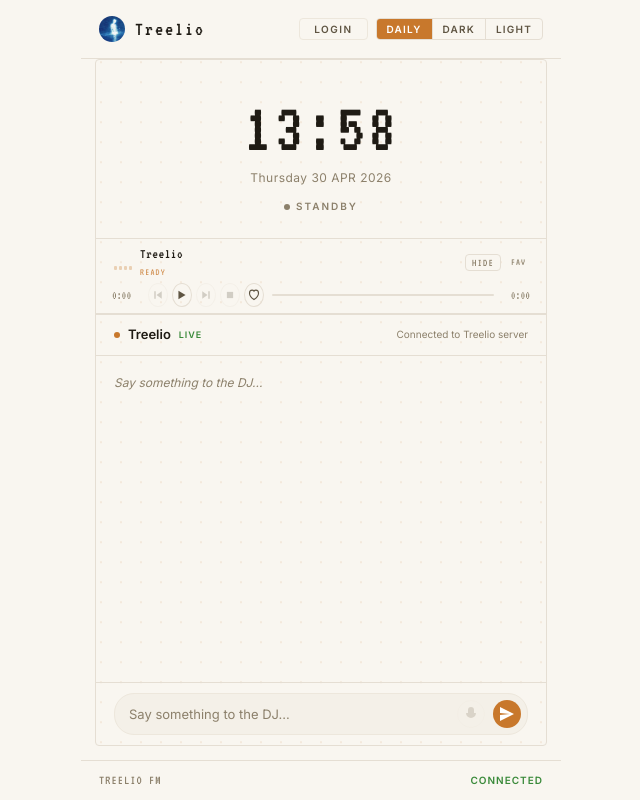
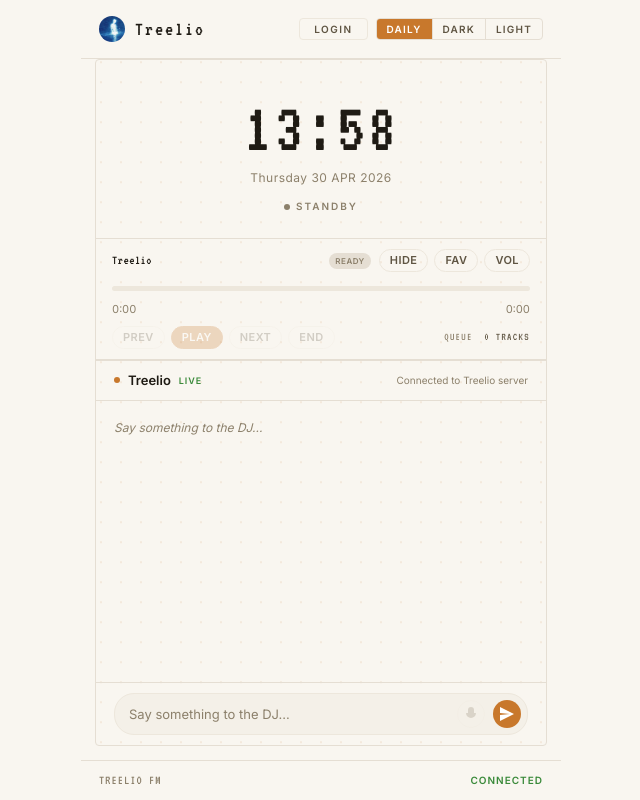
Before and after one commit to Tree005/Treelio, a React (Vite) app in the folder web/: page / in a window 1280 px wide. Shown: the whole page, without its empty margins (319-959 px from the left). Built offline with nearby package versions, Linux system fonts and the light colour scheme.

Commit message:
refactor: 重构播放器布局 - PLAY/PAUSE按钮替代STOP，时间移到进度条下方，缩小歌曲信息区域

```diff
--- a/web/src/components/Player.jsx
+++ b/web/src/components/Player.jsx
@@ -18,9 +18,10 @@ export default function Player({
   formatTime,
 }) {
   const progress = duration > 0 ? (currentTime / duration) * 100 : 0;
-  const [vol, setVol] = useState(80);
+  const [muted, setMuted] = useState(false);
   const songNameRef = useRef(null);
   const animKeyRef = useRef(0);
+  const progressBarRef = useRef(null);
 
   const queueLen = queue?.length || 0;
   const queuePos = queueIndex >= 0 ? queueIndex + 1 : 0;
@@ -48,99 +49,94 @@ export default function Player({
     seek(Math.max(0, Math.min(1, ratio)));
   }
 
-  function handleVolClick(e) {
-    const rect = e.currentTarget.getBoundingClientRect();
-    setVol(Math.max(0, Math.min(100, Math.round(((e.clientX - rect.left) / rect.width) * 100))));
+  function handleProgressDrag(e) {
+    const rect = progressBarRef.current?.getBoundingClientRect();
+    if (!rect) return;
+    const clientX = e.touches ? e.touches[0].clientX : e.clientX;
+    const ratio = (clientX - rect.left) / rect.width;
+    seek(Math.max(0, Math.min(1, ratio)));
   }
 
   return (
     <>
-      {/* 主行：频谱 + 歌曲信息 + 标签 */}
-      <div className="player__main-row">
-        {/* 左侧：频谱 */}
-        <div className={`player__wave ${playing ? '' : 'player__wave--idle'}`}>
-          <div className="player__wave-bar" />
-          <div className="player__wave-bar" />
-          <div className="player__wave-bar" />
-          <div className="player__wave-bar" />
+      {/* 第一行：歌曲信息 + 辅助按钮 */}
+      <div className="player__row player__row--info">
+        <div className="player__song-meta">
+          <span className="player__song-name" ref={songNameRef}>
+            <span className="player__song-name-inner" key={animKeyRef.current}>
+              {currentSong ? `${currentSong.name} — ${currentSong.artist}` : 'Treelio'}
+            </span>
+          </span>
+          <span className={`player__badge ${playing ? 'player__badge--playing' : 'player__badge--paused'}`}>
+            {currentSong ? (playing ? 'PLAYING' : 'PAUSED') : 'READY'}
+          </span>
         </div>
-
-        {/* 歌曲信息 */}
-        <div className="player__song-info">
-          <div className={`player__song-name${playing ? '' : ' player__song-name--pause'}`} ref={songNameRef}>
-            <span className="player__song-name-inner" key={animKeyRef.current}>
-              {currentSong ? `${currentSong.name} - ${currentSong.artist}` : 'Treelio'}
-            </span>
-          </div>
-          <div className="player__song-status">
-            {currentSong ? (playing ? 'PLAYING' : 'PAUSED') : 'READY'}
-          </div>
-        </div>
-
-        {/* 标签组：HIDE + FAV */}
-        <div className="player__tags">
-          <button className="player__btn player__btn--text" title="隐藏播放器">HIDE</button>
-          <span className={`player__tag ${liked ? 'player__tag--active' : ''}`}>FAV</span>
+        <div className="player__aux-btns">
+          <button className="player__btn player__btn--pill" title="隐藏播放器">HIDE</button>
+          <button
+            className={`player__btn player__btn--pill ${liked ? 'player__btn--liked' : ''}`}
+            onClick={toggleLike}
+            title={liked ? '取消收藏' : '收藏'}
+          >
+            {liked ? '♥' : 'FAV'}
+          </button>
+          <button
+            className={`player__btn player__btn--pill ${muted ? 'player__btn--muted' : ''}`}
+            onClick={() => setMuted(!muted)}
+            title={muted ? '取消静音' : '静音'}
+          >
+            {muted ? 'MUTE' : 'VOL'}
+          </button>
         </div>
       </div>
 
-      {/* 底部行：时间 + 控制按钮 + 进度条 */}
-      <div className="player__progress-row">
-        <span className="player__time">{formatTime(currentTime)}</span>
+      {/* 第二行：进度条 + 时间（时间在进度条下方） */}
+      <div className="player__row player__row--progress">
+        <div className="player__progress-container">
+          <div
+            className="player__progress-wrap"
+            ref={progressBarRef}
+            onClick={handleProgressClick}
+            onMouseMove={(e) => e.buttons === 1 && handleProgressDrag(e)}
+            onTouchMove={handleProgressDrag}
+          >
+            <div className="player__progress-track">
+              <div className="player__progress-fill" style={{ width: `${progress}%` }} />
+              <div className="player__progress-thumb" style={{ left: `${progress}%` }} />
+            </div>
+          </div>
+          <div className="player__time-row">
+            <span className="player__time">{formatTime(currentTime)}</span>
+            <span className="player__time">{formatTime(duration)}</span>
+          </div>
+        </div>
+      </div>
 
-        {/* 控制按钮组：上一首 / 播放 / 下一首 / 停止 / 爱心 */}
+      {/* 第三行：控制按钮 + QUEUE */}
+      <div className="player__row player__row--controls">
         <div className="player__controls">
-          <button className="player__btn player__btn--circle" onClick={playPrevious} title="上一首" disabled={queueLen === 0}>
-            <svg width="12" height="12" viewBox="0 0 16 16" fill="currentColor">
-              <path d="M3 3h2v10H3V3zm10 0L6 8l7 5V3z"/>
-            </svg>
-          </button>
-          <button className="player__btn player__btn--circle" onClick={togglePlay} title={playing ? '暂停' : '播放'}>
-            {playing ? (
-              <svg width="10" height="10" viewBox="0 0 14 14" fill="currentColor">
-                <path d="M2 1h4v12H2V1zm6 0h4v12H8V1z"/>
-              </svg>
-            ) : (
-              <svg width="10" height="10" viewBox="0 0 14 14" fill="currentColor">
-                <path d="M2 1l10 6-10 6V1z"/>
-              </svg>
-            )}
-          </button>
-          <button className="player__btn player__btn--circle" onClick={playNext} title="下一首" disabled={queueLen <= 1}>
-            <svg width="12" height="12" viewBox="0 0 16 16" fill="currentColor">
-              <path d="M11 3h2v10h-2V3zM3 3l7 5-7 5V3z"/>
-            </svg>
-          </button>
-          <button className="player__btn player__btn--circle" onClick={stop} title="停止" disabled={queueLen === 0}>
-            <svg width="10" height="10" viewBox="0 0 16 16" fill="currentColor">
-              <path d="M3 3h10v10H3V3z"/>
-            </svg>
+          <button className="player__btn player__btn--pill" onClick={playPrevious} title="上一首" disabled={queueLen === 0}>
+            PREV
           </button>
           <button
-            className={`player__btn player__btn--circle ${liked ? 'player__btn--active' : ''}`}
-            onClick={toggleLike}
-            title={liked ? '取消收藏' : '收藏'}
+            className="player__btn player__btn--pill player__btn--play"
+            onClick={togglePlay}
+            title={playing ? '暂停' : '播放'}
+            disabled={!currentSong}
           >
-            <svg width="12" height="12" viewBox="0 0 16 16" fill={liked ? 'currentColor' : 'none'} stroke="currentColor" strokeWidth="1.5">
-              <path d="M8 14s-6-4-6-8.5C2 3 3.8 1.5 5.5 1.5c1.1 0 2 .6 2.5 1.3.5-.7 1.4-1.3 2.5-1.3C12.2 1.5 14 3 14 5.5 14 10 8 14 8 14z"/>
-            </svg>
+            {playing ? 'PAUSE' : 'PLAY'}
+          </button>
+          <button className="player__btn player__btn--pill" onClick={playNext} title="下一首" disabled={queueLen <= 1}>
+            NEXT
+          </button>
+          <button className="player__btn player__btn--pill" onClick={stop} title="停止" disabled={queueLen === 0}>
+            END
           </button>
         </div>
-
-        {/* 进度条 */}
-        <div className="player__progress-bar" onClick={handleProgressClick}>
-          <div className="player__progress-fill" style={{ width: `${progress}%` }} />
-        </div>
-
-        <span className="player__time">{formatTime(duration)}</span>
+        <span className="player__queue-info">
+          QUEUE&nbsp;&nbsp;<strong>{queuePos} TRACKS</strong>
+        </span>
       </div>
-
-      {/* 队列信息 */}
-      {queueLen > 0 && (
-        <div className="player__queue-info">
-          QUEUE {queuePos}/{queueLen}
-        </div>
-      )}
     </>
   );
 }
--- a/web/src/styles/globals.css
+++ b/web/src/styles/globals.css
@@ -348,130 +348,194 @@ body {
   50% { opacity: 0.3; }
 }
 
-/* ====== 播放器（横向条带）====== */
+/* ====== 播放器（三行布局）====== */
 .player {
   border-top: 1px solid var(--border);
   border-bottom: 1px solid var(--border);
-  padding: 8px 16px 6px;
+  padding: 10px 16px 10px;
+  flex-shrink: 0;
+  display: flex;
+  flex-direction: column;
+  gap: 8px;
+}
+
+/* 通用行 */
+.player__row {
+  display: flex;
+  align-items: center;
   flex-shrink: 0;
 }
 
-/* 主行：频谱 + 歌曲信息 + 控制按钮 + 标签 + 音量 */
-.player__main-row {
+/* ====== 第一行：歌曲信息 + 辅助按钮 ====== */
+.player__row--info {
+  justify-content: space-between;
+  gap: 8px;
+  min-width: 0;
+}
+
+.player__song-meta {
+  display: flex;
+  align-items: center;
+  gap: 6px;
+  flex: 1;
+  min-width: 0;
+  max-width: 65%;
+  overflow: hidden;
+}
+
+.player__song-name {
+  flex: 1;
+  min-width: 0;
+  overflow: hidden;
+  text-overflow: ellipsis;
+  white-space: nowrap;
+  font-family: 'VT323', monospace;
+  font-size: 13px;
+  color: var(--text);
+  letter-spacing: 0.04em;
+  line-height: 1;
+}
+
+.player__song-name-inner {
+  display: inline-block;
+  white-space: nowrap;
+  max-width: 100%;
+}
+
+.player__song-name--scroll .player__song-name-inner {
+  animation: marquee 120s linear infinite;
+}
+
+@keyframes marquee {
+  0%   { transform: translateX(0); }
+  100% { transform: translateX(-100%); }
+}
+
+.player__badge {
+  flex-shrink: 0;
+  font-size: 8px;
+  font-weight: 700;
+  letter-spacing: 0.06em;
+  text-transform: uppercase;
+  padding: 2px 6px;
+  border-radius: 99px;
+  font-family: 'Inter', sans-serif;
+  transition: all 0.3s ease;
+}
+
+.player__badge--playing {
+  background: var(--accent);
+  color: #ffffff;
+}
+
+.player__badge--paused {
+  background: var(--border);
+  color: var(--text-dim);
+}
+
+/* 辅助按钮组（第一行右侧） */
+.player__aux-btns {
   display: flex;
   align-items: center;
   gap: 6px;
   flex-shrink: 0;
 }
 
-/* 频谱动画 */
-.player__wave {
+/* ====== 第二行：进度条 + 时间（时间在进度条下方） ====== */
+.player__row--progress {
   display: flex;
-  align-items: flex-end;
-  gap: 2px;
-  height: 16px;
-  flex-shrink: 0;
-  padding: 0 2px;
+  align-items: stretch;
 }
 
-.player__wave-bar {
-  width: 3px;
-  background: var(--accent);
-  border-radius: 1px;
-  animation: wave 1.2s ease-in-out infinite;
-  transition: background 0.3s ease;
-}
-
-.player__wave-bar:nth-child(1) { height: 30%; animation-delay: 0s; }
-.player__wave-bar:nth-child(2) { height: 60%; animation-delay: 0.15s; }
-.player__wave-bar:nth-child(3) { height: 100%; animation-delay: 0.3s; }
-.player__wave-bar:nth-child(4) { height: 45%; animation-delay: 0.45s; }
-
-.player__wave--idle .player__wave-bar {
-  animation: none;
-  height: 25%;
-  opacity: 0.3;
-}
-
-@keyframes wave {
-  0%, 100% { transform: scaleY(0.3); }
-  50% { transform: scaleY(1); }
-}
-
-/* 歌曲信息（主行，撑满控制按钮让出的空间） */
-.player__song-info {
+.player__progress-container {
   flex: 1;
   display: flex;
   flex-direction: column;
-  gap: 2px;
-  overflow: hidden;
-  min-width: 0;
+  gap: 4px;
 }
 
-.player__song-name {
-  font-family: 'VT323', monospace;
-  font-size: 14px;
-  color: var(--text);
-  letter-spacing: 0.04em;
-  line-height: 1;
-  overflow: hidden;
-  text-overflow: ellipsis;
-  white-space: nowrap;
-  height: 18px;
+.player__progress-wrap {
+  flex: 1;
+  min-width: 0;
+  cursor: pointer;
+  padding: 6px 0;
+  display: flex;
+  align-items: center;
 }
 
-.player__song-name-inner {
-  display: inline-block;
-  white-space: nowrap;
-  max-width: 100%;
-  animation: none;
+.player__time-row {
+  display: flex;
+  justify-content: space-between;
+  align-items: center;
 }
 
-.player__song-name--scroll .player__song-name-inner {
-  animation: marquee 120s linear infinite;
+.player__time {
+  font-size: 11px;
+  color: var(--text-dim);
+  font-variant-numeric: tabular-nums;
 }
 
-.player__song-name--pause .player__song-name-inner {
-  animation-play-state: paused;
+.player__progress-track {
+  width: 100%;
+  height: 5px;
+  background: var(--progress-bg);
+  border-radius: 5px;
+  position: relative;
+  transition: height 0.15s ease;
 }
 
-@keyframes marquee {
-  0% { transform: translateX(0); }
-  100% { transform: translateX(-100%); }
+.player__progress-wrap:hover .player__progress-track {
+  height: 7px;
 }
 
-.player__song-status {
-  font-family: 'VT323', monospace;
-  font-size: 10px;
-  color: var(--accent);
-  letter-spacing: 0.12em;
-  text-transform: uppercase;
-  line-height: 1;
-  opacity: 0.8;
+.player__progress-fill {
+  height: 100%;
+  background: var(--progress-fill);
+  border-radius: 5px;
+  transition: width 0.3s linear;
 }
 
-/* 控制按钮组 */
+.player__progress-thumb {
+  width: 12px;
+  height: 12px;
+  background: var(--progress-fill);
+  border-radius: 50%;
+  position: absolute;
+  top: 50%;
+  transform: translate(-50%, -50%);
+  box-shadow: 0 0 0 2px var(--bg), 0 0 0 3px var(--progress-fill);
+  opacity: 0;
+  transition: opacity 0.15s ease, left 0.1s linear;
+}
+
+.player__progress-wrap:hover .player__progress-thumb {
+  opacity: 1;
+}
+
+/* ====== 第三行：控制按钮 + QUEUE ====== */
+.player__row--controls {
+  justify-content: space-between;
+  gap: 8px;
+}
+
 .player__controls {
   display: flex;
   align-items: center;
-  gap: 4px;
+  gap: 6px;
   flex-shrink: 0;
 }
 
+/* ====== Pill 按钮 ====== */
 .player__btn {
   background: none;
   border: none;
-  color: var(--text-secondary);
   cursor: pointer;
   display: flex;
   align-items: center;
   justify-content: center;
-  transition: color 0.2s ease;
+  transition: all 0.2s ease;
   padding: 0;
-}
-
-.player__btn:hover:not(:disabled) {
-  color: var(--text);
+  line-height: 1;
 }
 
 .player__btn:disabled {
@@ -479,180 +543,57 @@ body {
   cursor: not-allowed;
 }
 
-.player__btn--circle {
-  width: 24px;
-  height: 24px;
-  border: 1px solid var(--border);
-  border-radius: 50%;
-  transition: all 0.25s ease;
+.player__btn--pill {
+  border: 1px solid var(--border-light);
+  border-radius: 99px;
+  padding: 5px 10px;
+  font-size: 11px;
+  font-weight: 600;
+  font-family: 'Inter', sans-serif;
+  letter-spacing: 0.04em;
+  color: var(--text-secondary);
+  background: transparent;
 }
 
-.player__btn--circle:hover:not(:disabled) {
-  border-color: var(--accent);
-  color: var(--accent);
+.player__btn--pill:hover:not(:disabled) {
+  background: var(--surface-hover);
+  color: var(--text);
 }
 
-.player__btn--active {
+.player__btn--liked {
   color: var(--red);
   border-color: var(--red);
 }
 
-.player__btn--text {
+.player__btn--muted {
+  color: var(--accent);
+  border-color: var(--accent);
+}
+
+.player__btn--play {
+  background: var(--accent);
+  color: #fff;
+  border-color: var(--accent);
+}
+
+.player__btn--play:hover:not(:disabled) {
+  background: var(--accent-hover);
+  border-color: var(--accent-hover);
+  color: #fff;
+}
+
+/* QUEUE 信息 */
+.player__queue-info {
   font-family: 'VT323', monospace;
   font-size: 11px;
-  letter-spacing: 0.1em;
+  letter-spacing: 0.12em;
   color: var(--text-dim);
-  padding: 2px 6px;
-  border: 1px solid var(--border);
-  border-radius: 4px;
-  transition: all 0.2s ease;
-}
-
-.player__btn--text:hover {
-  color: var(--text-secondary);
-  border-color: var(--border-light);
-}
-
-/* 标签组 */
-.player__tags {
-  display: flex;
-  align-items: center;
-  gap: 6px;
   flex-shrink: 0;
 }
 
-.player__tag {
-  font-family: 'VT323', monospace;
-  font-size: 10px;
-  letter-spacing: 0.1em;
-  text-transform: uppercase;
-  color: var(--text-dim);
-  cursor: pointer;
-  transition: color 0.2s ease;
-  user-select: none;
-  line-height: 1;
-  padding: 2px 4px;
-}
-
-.player__tag:hover {
+.player__queue-info strong {
   color: var(--text-secondary);
-}
-
-.player__tag--active {
-  color: var(--accent);
-}
-
-.player__tag--queue {
-  color: var(--accent);
-}
-
-/* 音量滑块 */
-.player__vol-slider {
-  width: 48px;
-  flex-shrink: 0;
-  cursor: pointer;
-  padding: 6px 0;
-}
-
-.player__vol-track {
-  width: 100%;
-  height: 2px;
-  background: var(--border);
-  border-radius: 1px;
-  position: relative;
-}
-
-.player__vol-fill {
-  height: 100%;
-  background: var(--text-dim);
-  border-radius: 1px;
-  transition: width 0.1s;
-}
-
-.player__vol-thumb {
-  width: 8px;
-  height: 8px;
-  background: var(--text);
-  border-radius: 50%;
-  position: absolute;
-  top: 50%;
-  transform: translate(-50%, -50%);
-  pointer-events: none;
-  transition: background 0.2s;
-}
-
-/* 底部进度行：时间 + 控制按钮 + 进度条 */
-.player__progress-row {
-  display: flex;
-  align-items: center;
-  gap: 8px;
-  margin-top: 6px;
-  min-width: 0;
-}
-
-/* 进度行：时间 */
-.player__progress-row .player__time {
-  flex-shrink: 0;
-  min-width: 28px;
-}
-
-/* 进度行：控制按钮（固定宽度） */
-.player__progress-row .player__controls {
-  flex-shrink: 0;
-  width: 116px;
-}
-
-/* 进度行：进度条 */
-.player__progress-row .player__progress-bar {
-  flex: 1;
-  min-width: 0;
-}
-
-.player__time {
-  font-family: 'VT323', monospace;
-  font-size: 12px;
-  color: var(--text-dim);
-  flex-shrink: 0;
-  min-width: 32px;
-  line-height: 1;
-}
-
-.player__time:last-child {
-  text-align: right;
-}
-
-.player__progress-bar {
-  flex: 1;
-  height: 2px;
-  background: var(--border);
-  border-radius: 1px;
-  cursor: pointer;
-  position: relative;
-  transition: height 0.15s ease;
-}
-
-.player__progress-bar:hover {
-  height: 4px;
-}
-
-.player__progress-fill {
-  height: 100%;
-  background: var(--accent);
-  border-radius: 1px;
-  transition: width 0.3s linear;
-}
-
-/* 队列信息 */
-.player__queue-info {
-  font-family: 'VT323', monospace;
-  font-size: 11px;
-  letter-spacing: 0.15em;
-  color: var(--accent);
-  text-transform: uppercase;
-  padding: 4px 0 2px;
-  text-align: center;
-  opacity: 0.8;
-  flex-shrink: 0;
+  font-weight: 400;
 }
 
 /* ====== 聊天区域 ====== */
```
